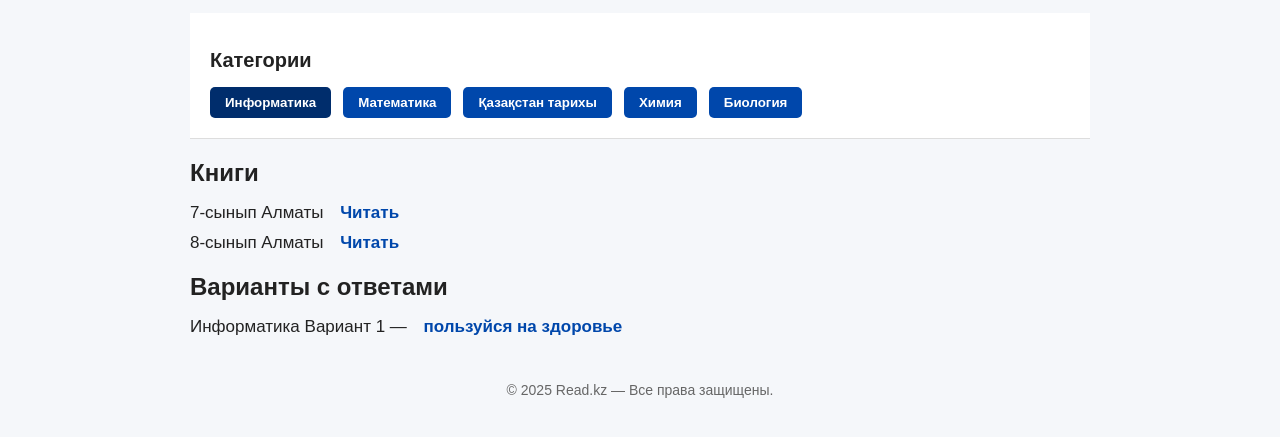
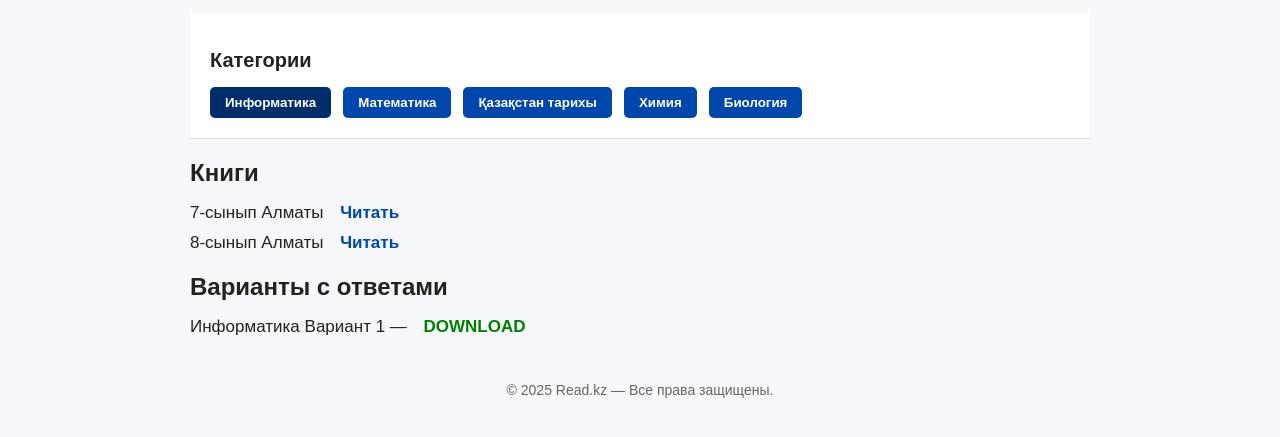
Before and after one commit to vip-kolik/read.kz, a plain HTML site: page index.html in a window 1280 px wide. Shown: the part 63-500 px from the top of the page. Drawn offline with Linux system fonts and the light colour scheme.

Commit message:
Update index.html

```diff
--- a/index.html
+++ b/index.html
@@ -58,7 +58,7 @@
       <h2>Варианты с ответами</h2>
       <ul id="answers-list">
         <li data-category="informatics">
-          Информатика Вариант 1 — <a href="info.rtf" target="_blank" class="read-btn">пользуйся на здоровье</a>
+          Информатика Вариант 1 — <a href="info.rtf" target="_blank" class="read-btn"><font color="green">DOWNLOAD</font></a>
         </li>
         <li data-category="math">
           Математика Вариант 1 — <button disabled>Купить</button>
```
